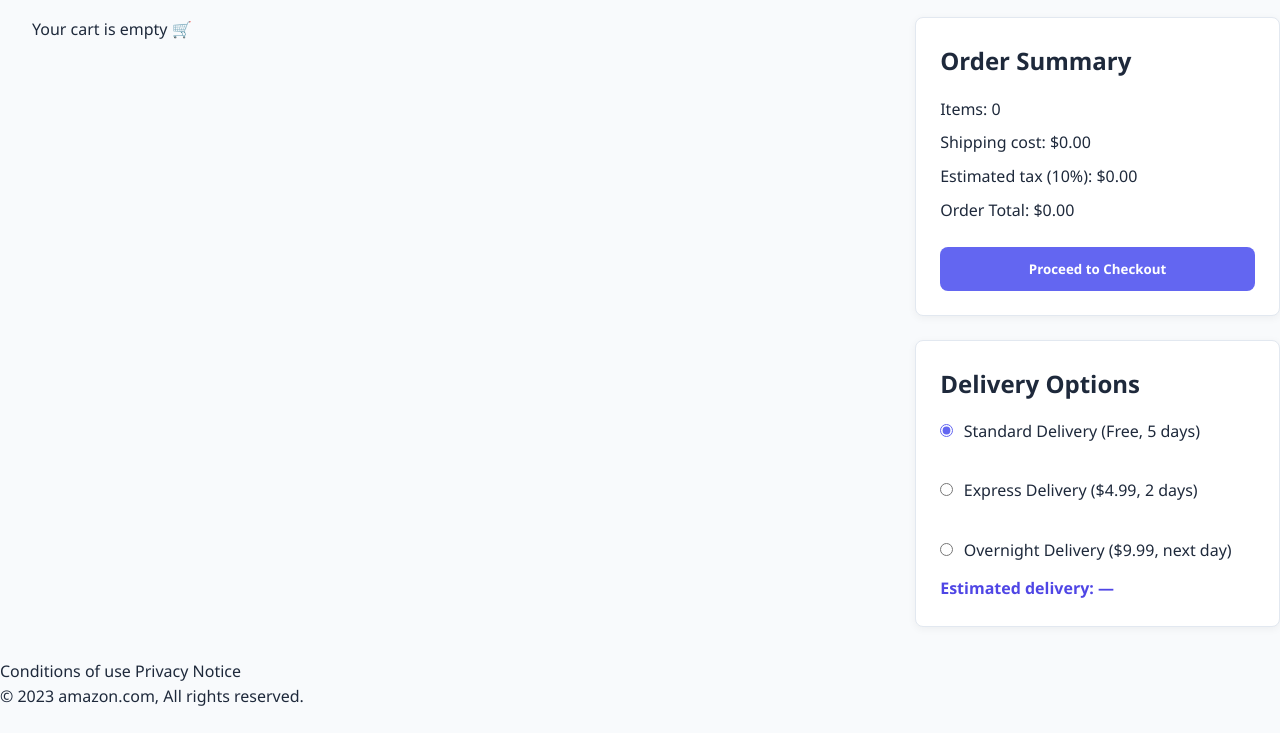
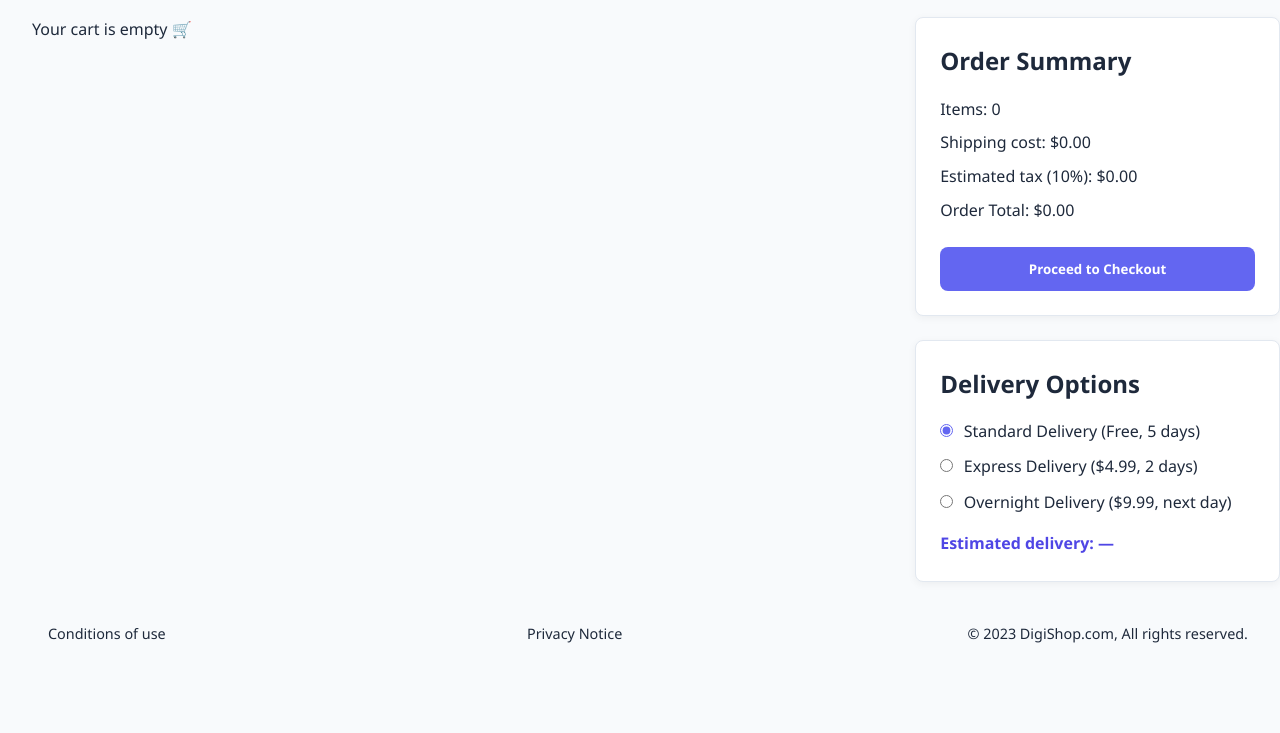
Before and after one commit to Mrylabs/Shopping-Cart-Lite, a plain HTML site: page cart.html in a window 1280 px wide. Shown: the part 67-800 px from the top of the page. Drawn offline with nearby package versions, Linux system fonts and the light colour scheme.

Commit message:
chore: polish the footer style

```diff
--- a/cart.html
+++ b/cart.html
@@ -54,7 +54,7 @@
   <footer>
     <a>Conditions of use</a>
     <a> Privacy Notice</a>
-    <p>&copy; 2023 amazon.com, All rights reserved.</p>
+    <p>&copy; 2023 DigiShop.com, All rights reserved.</p>
   </footer>
 
   <script type="module" src="js/modules/cart.js"></script>
--- a/styles.css
+++ b/styles.css
@@ -56,6 +56,32 @@ header a:hover {
   border-radius: var(--radius);
   margin: 1rem 5%;
   display: block;
+}
+
+.cart-icon {
+    width: 50px;
+    height: 50px;
+    object-fit: contain;
+}
+
+/* ========== footer ========== */
+footer {
+  display: flex;
+  justify-content: space-between;
+  padding: 0.5rem 2rem;
+  background-color: var(--bg);
+  color: var(--text);
+  font-size: 0.9rem;
+}
+
+footer a {
+  color: var(--text);
+  text-decoration: none;
+  margin: 0 1rem;
+}
+
+footer a:hover {
+  color: var(--secondary);
 }
 
 /* ========== Product Page Grid ========== */
@@ -286,7 +312,7 @@ header a:hover {
 
 .delivery-options label {
   display: block;
-  margin-bottom: 0.5rem;
+  margin-bottom: -1rem;
   cursor: pointer;
 }
 
@@ -296,7 +322,7 @@ header a:hover {
 }
 
 .delivery-options p#delivery-date {
-  margin-top: 0.8rem;
+  margin-top: 2rem;
   font-weight: 600;
   color: var(--primary-dark);
 }
```
Also changed, not shown: index.html (+1 -1 lines).
